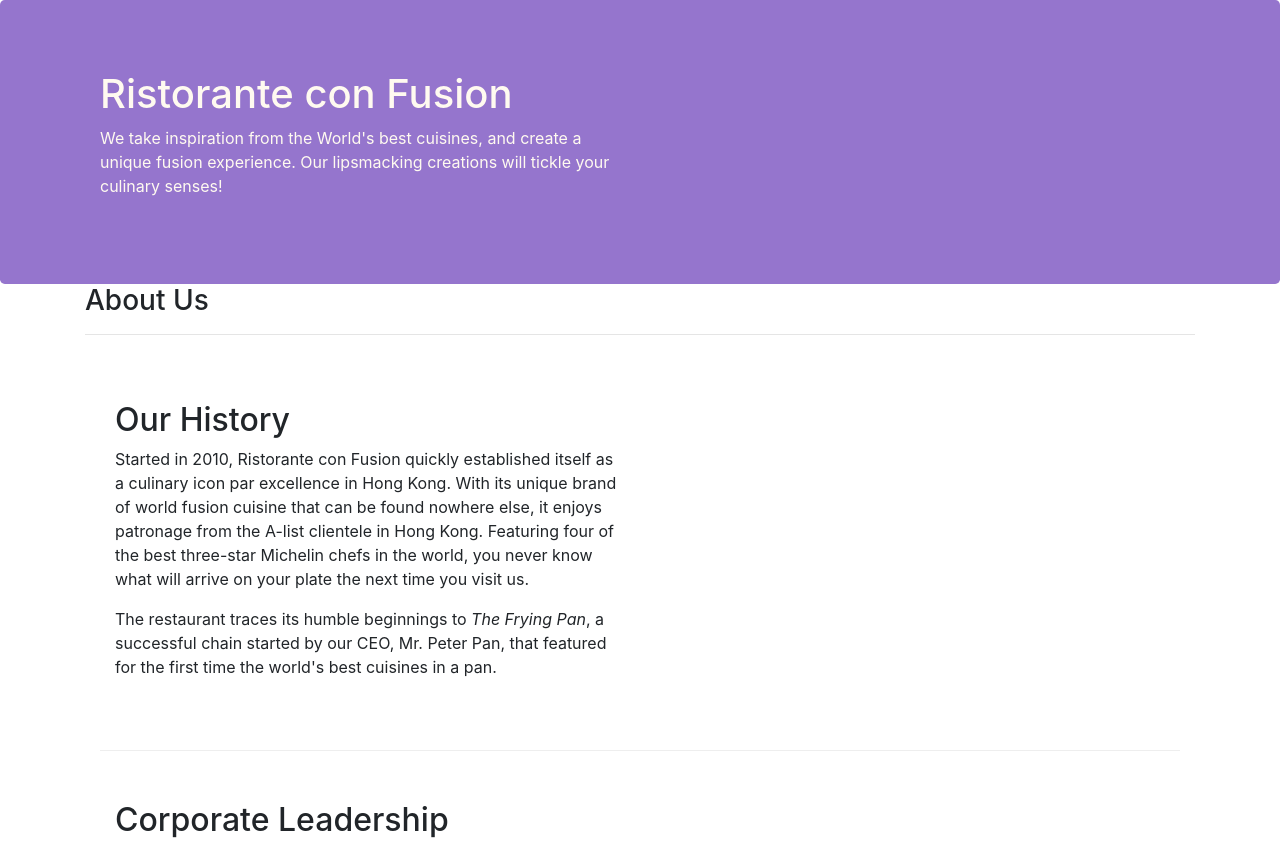
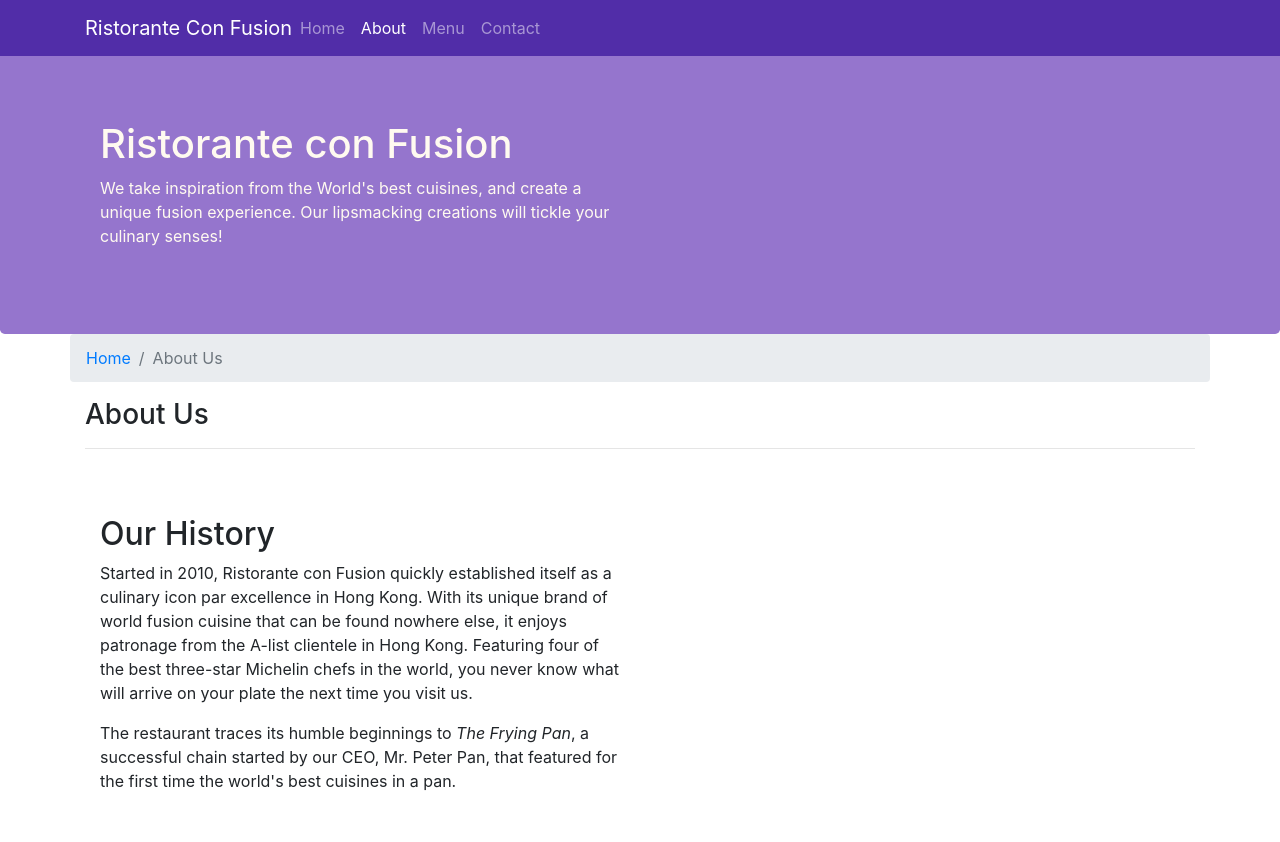
Before and after one commit to lucasAzS/conFusion, a website: page aboutus.html in a window 1280 px wide. Shown: the top 842 px of the page. Drawn offline with nearby package versions, Linux system fonts and the light colour scheme.

Commit message:
navbar and breadcumb

```diff
--- a/aboutus.html
+++ b/aboutus.html
@@ -19,6 +19,33 @@
   </head>
 
   <body>
+    <nav class="navbar navbar-dark navbar-expand-sm fixed-top">
+      <div class="container">
+        <button
+          class="navbar-toggler"
+          type="button"
+          data-toggle="collapse"
+          data-target="#Navbar"
+        >
+          <span class="navbar-toggler-icon"></span>
+        </button>
+        <a href="index.html" class="navbar-brand mr-auto">
+          Ristorante Con Fusion</a
+        >
+        <div class="collapse navbar-collapse" id="Navbar">
+          <ul class="navbar-nav mr-auto">
+            <li class="nav-item">
+              <a href="index.html" class="nav-link">Home</a>
+            </li>
+            <li class="nav-item active">
+              <a href="aboutus.html" class="nav-link">About</a>
+            </li>
+            <li class="nav-item"><a href="#" class="nav-link">Menu</a></li>
+            <li class="nav-item"><a href="#" class="nav-link">Contact</a></li>
+          </ul>
+        </div>
+      </div>
+    </nav>
     <header class="jumbotron">
       <div class="container">
         <div class="row row-header">
@@ -37,47 +64,48 @@
 
     <div class="container">
       <div class="row">
+        <ol class="col-12 breadcrumb">
+          <li class="breadcrumb-item"><a href="index.html">Home</a></li>
+          <li class="breadcrumb-item active">About Us</li>
+        </ol>
         <div class="col-12">
           <h3>About Us</h3>
           <hr />
         </div>
       </div>
 
-      <div class="container">
       <div class="row row-content">
         <div class="col-12 col-sm-6">
           <h2>Our History</h2>
           <p>
-              Started in 2010, Ristorante con Fusion quickly established itself
-              as a culinary icon par excellence in Hong Kong. With its unique
-              brand of world fusion cuisine that can be found nowhere else, it
-              enjoys patronage from the A-list clientele in Hong Kong. Featuring
-              four of the best three-star Michelin chefs in the world, you never
-              know what will arrive on your plate the next time you visit us.
+            Started in 2010, Ristorante con Fusion quickly established itself as
+            a culinary icon par excellence in Hong Kong. With its unique brand
+            of world fusion cuisine that can be found nowhere else, it enjoys
+            patronage from the A-list clientele in Hong Kong. Featuring four of
+            the best three-star Michelin chefs in the world, you never know what
+            will arrive on your plate the next time you visit us.
           </p>
           <p>
             The restaurant traces its humble beginnings to
-              <em>The Frying Pan</em>, a successful chain started by our CEO,
-              Mr. Peter Pan, that featured for the first time the world's best
+            <em>The Frying Pan</em>, a successful chain started by our CEO, Mr.
+            Peter Pan, that featured for the first time the world's best
             cuisines in a pan.
           </p>
         </div>
       </div>
       <div class="col-12 col-sm-6"></div>
-      </div>
 
-      <div class="container">
       <div class="row row-content">
         <div class="col-12">
           <h2>Corporate Leadership</h2>
           <h3>Peter Pan <small>Chief Epicurious Officer</small></h3>
           <p class="d-none d-sm-block">
-              Our CEO, Peter, credits his hardworking East Asian immigrant
-              parents who undertook the arduous journey to the shores of America
-              with the intention of giving their children the best future. His
-              mother's wizardy in the kitchen whipping up the tastiest dishes
-              with whatever is available inexpensively at the supermarket, was
-              his first inspiration to create the fusion cuisines for which
+            Our CEO, Peter, credits his hardworking East Asian immigrant parents
+            who undertook the arduous journey to the shores of America with the
+            intention of giving their children the best future. His mother's
+            wizardy in the kitchen whipping up the tastiest dishes with whatever
+            is available inexpensively at the supermarket, was his first
+            inspiration to create the fusion cuisines for which
             <em>The Frying Pan</em> became well known. He brings his zeal for
             fusion cuisines to this restaurant, pioneering cross-cultural
             culinary connections.
@@ -87,45 +115,41 @@
             Our CFO, Danny, as he is affectionately referred to by his
             colleagues, comes from a long established family tradition in
             farming and produce. His experiences growing up on a farm in the
-              Australian outback gave him great appreciation for varieties of
-              food sources. As he puts it in his own words,
+            Australian outback gave him great appreciation for varieties of food
+            sources. As he puts it in his own words,
             <em
-                >Everything that runs, wins, and everything that stays,
-                pays!</em
+              >Everything that runs, wins, and everything that stays, pays!</em
             >
           </p>
           <h3>Agumbe Tang <small>Chief Taste Officer</small></h3>
           <p class="d-none d-sm-block">
             Blessed with the most discerning gustatory sense, Agumbe, our CTO,
-              personally ensures that every dish that we serve meets his
-              exacting tastes. Our chefs dread the tongue lashing that ensues if
-              their dish does not meet his exacting standards. He lives by his
-              motto,
+            personally ensures that every dish that we serve meets his exacting
+            tastes. Our chefs dread the tongue lashing that ensues if their dish
+            does not meet his exacting standards. He lives by his motto,
             <em>You click only if you survive my lick.</em>
           </p>
           <h3>Alberto Somayya <small>Executive Chef</small></h3>
           <p class="d-none d-sm-block">
             Award winning three-star Michelin chef with wide International
             experience having worked closely with whos-who in the culinary
-              world, he specializes in creating mouthwatering Indo-Italian
-              fusion experiences. He says,
+            world, he specializes in creating mouthwatering Indo-Italian fusion
+            experiences. He says,
             <em
-                >Put together the cuisines from the two craziest cultures, and
-                you get a winning hit! Amma Mia!</em
+              >Put together the cuisines from the two craziest cultures, and you
+              get a winning hit! Amma Mia!</em
             >
           </p>
         </div>
       </div>
     </div>
-    </div>
-
     <footer class="footer">
       <div class="container">
         <div class="row">
           <div class="col-4 offset-1 col-sm-2">
             <h5>Links</h5>
             <ul class="list-unstyled">
-              <li><a href="#">Home</a></li>
+              <li><a href="index.html">Home</a></li>
               <li><a href="#">About</a></li>
               <li><a href="#">Menu</a></li>
               <li><a href="#">Contact</a></li>
--- a/css/styles.css
+++ b/css/styles.css
@@ -28,3 +28,12 @@
     margin: 0;
     color: #0f0f0f;
 }
+
+body {
+    padding: 50px 0 0 0;
+    z-index: 0;
+}
+
+.navbar-dark {
+    background-color: #512da8;
+}
```
Also changed, not shown: index.html (+25 -0 lines). Lines whose indentation alone changed are shown as unchanged.
